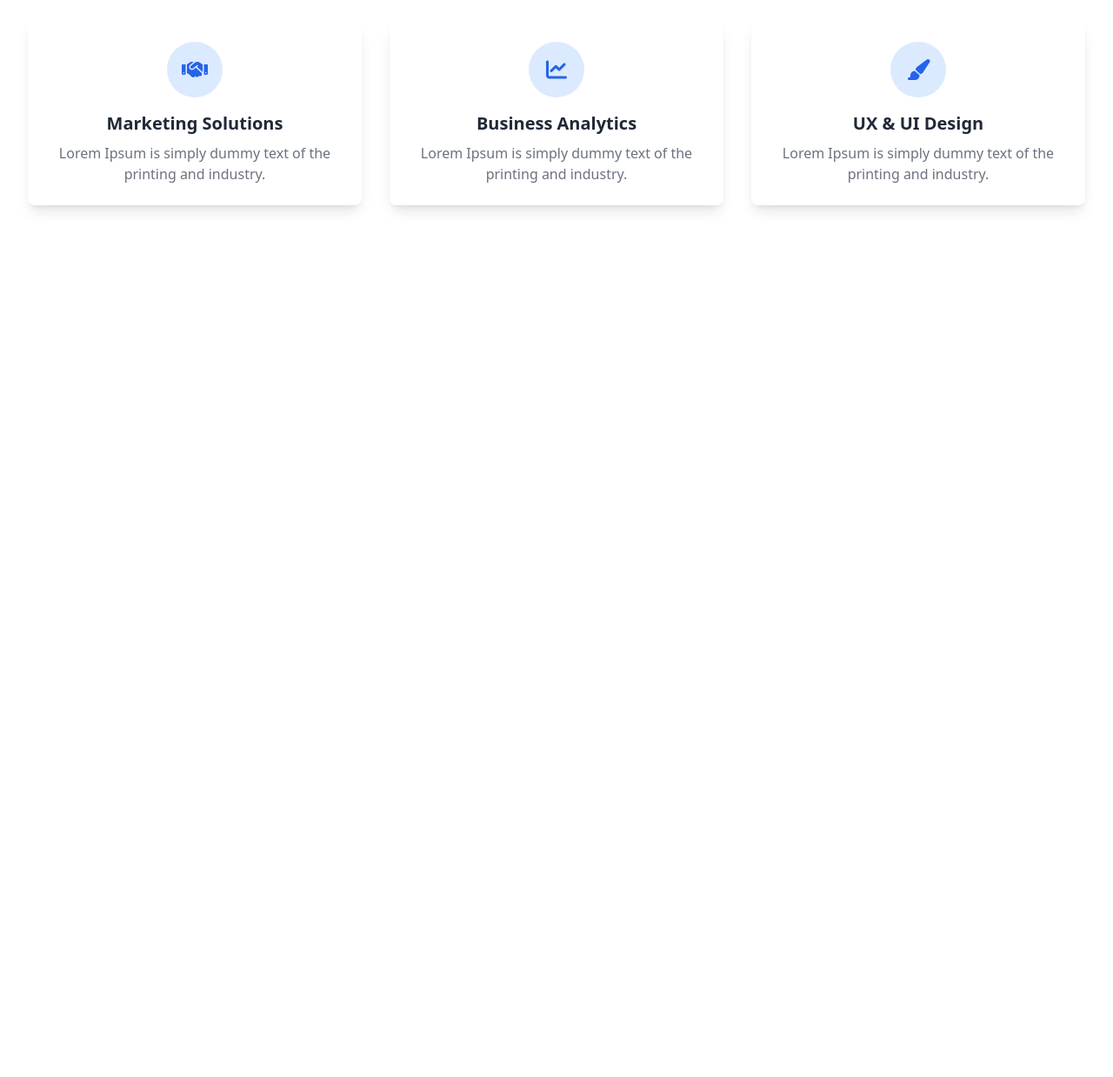
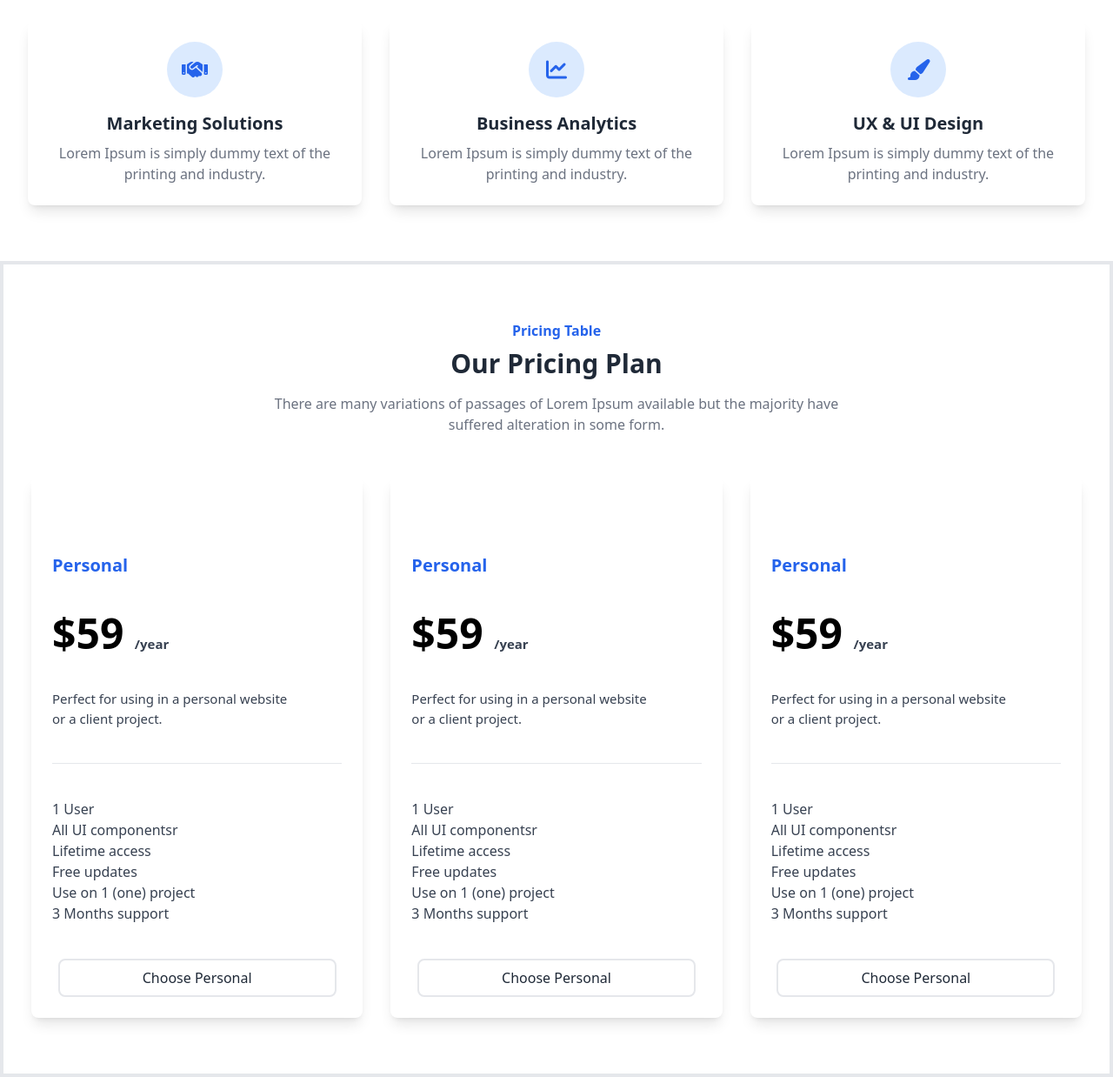
Before and after one commit to WahomeJeremy/project2, a plain HTML site: page index.html in a window 1280 px wide. Shown: the part 1020-2258 px from the top of the page at 87% size. Before the commit the page ends 1320 px from the top, so only its background shows below. Drawn offline with nearby package versions, Linux system fonts and the light colour scheme.

Commit message:
fourth commit

```diff
--- a/index.html
+++ b/index.html
@@ -11,7 +11,7 @@
 
   <header>
     <!-- Navbar -->
-    <nav class="fixed top-0 left-0 w-full bg-white shadow-md py-4 px-6 flex justify-between items-center">
+    <nav class="fixed top-0 left-0 w-full bg-white shadow-md opacity-50 py-4 px-6 flex justify-between items-center">
       <!-- Logo  -->
       <div class="flex items-center space-x-4">
         <div class="flex items-center">
@@ -110,5 +110,81 @@
     </div>
   </section>
 
+<section class="bg-white py-16 border-4">
+    <div class="max-w-7xl mx-auto px-6 lg:px-8">
+<!-- packages -->
+    <div class="text-center">
+    <h3 class="text-blue-600 font-semibold">Pricing Table</h3>
+    <h2 class="text-3xl font-bold text-gray-800 mt-2">Our Pricing Plan</h2>
+    <p class="mt-4 text-gray-500 max-w-2xl mx-auto">
+        There are many variations of passages of Lorem Ipsum available but the majority have suffered alteration in some form.
+    </p>
+  </div>
+
+  <div class="mt-12 grid grid-cols-1 md:grid-cols-3 gap-8">
+    <!--Card 1 -->
+    <div class="bg-white shadow-lg rounded-lg p-6 text-center hover:shadow-xl transition duration-300">
+      <div class=" w-16 h-16 mx-auto ">
+      </div>
+      <h4 class="text-xl font-bold text-blue-600  text-left">Personal</h4>
+      <h1 class="text-black font-bold text-left text-5xl mt-10">
+         $59 <span class="text-[15px] text-gray-700 text-left">/year</span></h1>
+         <p class="text-[15px] text-gray-700 mt-10 text-left mb-10">Perfect for using in a personal website <br> or a client project.</p> <hr>
+         <ul class="mt-10">
+            <li class="font-sm text-left text-gray-700">1 User</li>
+            <li class="font-sm text-left text-gray-700">All UI componentsr</li>
+            <li class="font-sm text-left text-gray-700">Lifetime access</li>
+            <li class="font-sm text-left text-gray-700">Free updates</li>
+            <li class="font-sm text-left text-gray-700">Use on 1 (one) project</li>
+            <li class="font-sm text-left text-gray-700">3 Months support</li>
+         </ul>
+         <div class="mt-10 flex space-x-4 flex items-center justify-center">
+            <button id="choose-personal" class=" text-bold border-2 bg-white text-gray-800 w-80 py-2 rounded-lg hover:bg-blue-600">Choose Personal</button>
+          </div>
+    </div>
+
+    <!-- Card 2 -->
+    <div class="bg-white shadow-lg rounded-lg p-6 text-center hover:shadow-xl transition duration-300">
+        <div class=" w-16 h-16 mx-auto ">
+        </div>
+        <h4 class="text-xl font-bold text-blue-600  text-left">Personal</h4>
+        <h1 class="text-black font-bold text-left text-5xl mt-10">
+           $59 <span class="text-[15px] text-gray-700 text-left">/year</span></h1>
+           <p class="text-[15px] text-gray-700 mt-10 text-left mb-10">Perfect for using in a personal website <br> or a client project.</p> <hr>
+           <ul class="mt-10">
+              <li class="font-sm text-left text-gray-700">1 User</li>
+              <li class="font-sm text-left text-gray-700">All UI componentsr</li>
+              <li class="font-sm text-left text-gray-700">Lifetime access</li>
+              <li class="font-sm text-left text-gray-700">Free updates</li>
+              <li class="font-sm text-left text-gray-700">Use on 1 (one) project</li>
+              <li class="font-sm text-left text-gray-700">3 Months support</li>
+           </ul>
+           <div class="mt-10 flex space-x-4 flex items-center justify-center">
+              <button id="choose-personal" class=" text-bold border-2 bg-white text-gray-800 w-80 py-2 rounded-lg hover:bg-blue-600">Choose Personal</button>
+            </div>
+      </div>
+    <!-- Card 3 -->
+    <div class="bg-white shadow-lg rounded-lg p-6 text-center hover:shadow-xl transition duration-300">
+        <div class=" w-16 h-16 mx-auto ">
+        </div>
+        <h4 class="text-xl font-bold text-blue-600  text-left">Personal</h4>
+        <h1 class="text-black font-bold text-left text-5xl mt-10">
+           $59 <span class="text-[15px] text-gray-700 text-left">/year</span></h1>
+           <p class="text-[15px] text-gray-700 mt-10 text-left mb-10">Perfect for using in a personal website <br> or a client project.</p> <hr>
+           <ul class="mt-10">
+              <li class="font-sm text-left text-gray-700">1 User</li>
+              <li class="font-sm text-left text-gray-700">All UI componentsr</li>
+              <li class="font-sm text-left text-gray-700">Lifetime access</li>
+              <li class="font-sm text-left text-gray-700">Free updates</li>
+              <li class="font-sm text-left text-gray-700">Use on 1 (one) project</li>
+              <li class="font-sm text-left text-gray-700">3 Months support</li>
+           </ul>
+           <div class="mt-10 flex space-x-4 flex items-center justify-center">
+              <button id="choose-personal" class=" text-bold border-2 bg-white text-gray-800 w-80 py-2 rounded-lg hover:bg-blue-600">Choose Personal</button>
+            </div>
+      </div>
+  </div>
+</div>
+</section>
 </body>
 </html>
```
